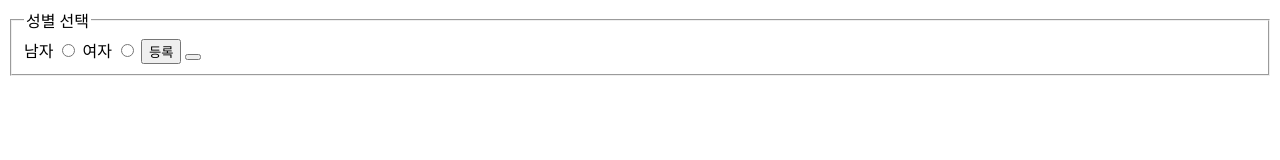
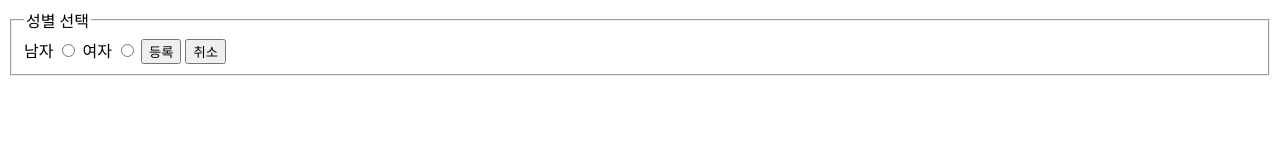
Before and after one commit to dongsuk3391/jyh6842.github.io, a plain HTML site: page 12(12).html in a window 1280 px wide. Drawn offline with Linux system fonts and the light colour scheme.

Commit message:
Update 12(12).html

```diff
--- a/12(12).html
+++ b/12(12).html
@@ -14,7 +14,7 @@
 <label for="femalex">여자</label>
 <input type="radio"idfemalex"name="gender"value="female"/>
 <button type=submit">등록</button>
-<button type="reset" value="취소"/>
+<input type="reset" value="취소"/>
 </fieldset></form>
 </body>
 </html>
```
